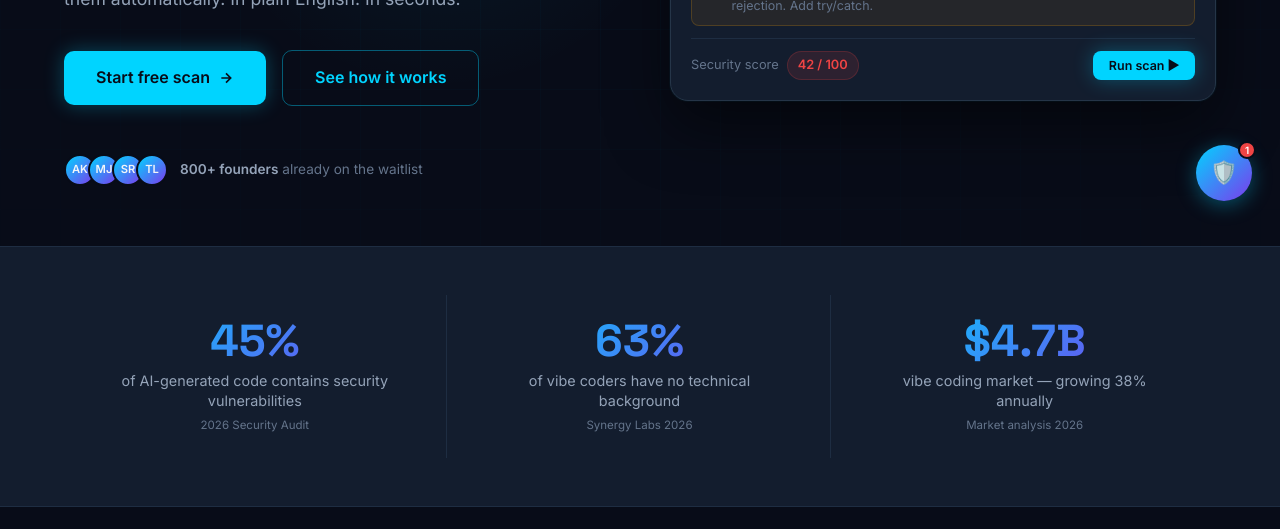
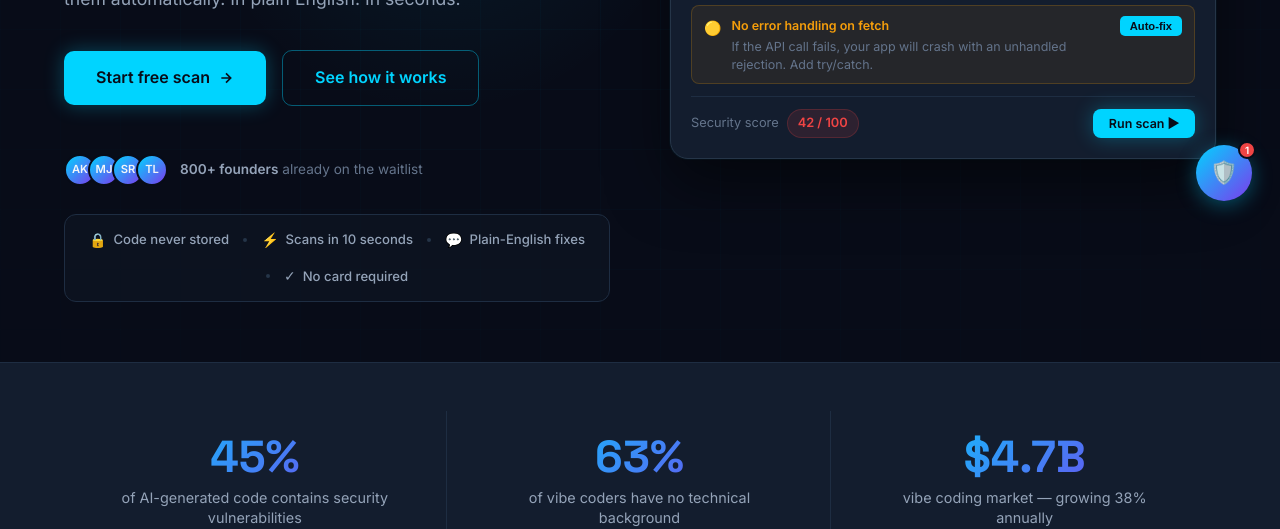
Before and after one commit to SabahatGhauri/vibesafe, a plain HTML site: page index.html in a window 1280 px wide. Shown: the part 571-1100 px from the top of the page. Drawn offline with Linux system fonts and the light colour scheme.

Commit message:
Add files via upload

```diff
--- a/index.html
+++ b/index.html
@@ -231,6 +231,28 @@
   .social-text { font-size: 0.85rem; color: var(--text3); }
   .social-text strong { color: var(--text2); }
 
+  .trust-bar {
+    display: flex; align-items: center; justify-content: center;
+    gap: 14px; flex-wrap: wrap; margin-top: 28px;
+    padding: 14px 20px; border-radius: 12px;
+    background: rgba(17,24,39,0.5);
+    border: 1px solid var(--border);
+    max-width: 640px;
+  }
+  .trust-item {
+    display: flex; align-items: center; gap: 7px;
+    font-size: 0.82rem; font-weight: 500; color: var(--text2);
+    white-space: nowrap;
+  }
+  .trust-icon { font-size: 14px; }
+  .trust-dot { width: 4px; height: 4px; border-radius: 50%; background: var(--border2); }
+  @media (max-width: 640px) {
+    .trust-bar { gap: 10px; padding: 12px 14px; }
+    .trust-item { font-size: 0.75rem; }
+    .trust-dot { display: none; }
+  }
+
+
   /* ── SCAN DEMO WIDGET ── */
   .scan-demo {
     background: var(--surface);
@@ -954,6 +976,17 @@
           <div class="avatar">TL</div>
         </div>
         <span class="social-text"><strong>800+ founders</strong> already on the waitlist</span>
+      </div>
+
+      <!-- TRUST BAR -->
+      <div class="trust-bar">
+        <div class="trust-item"><span class="trust-icon">🔒</span> Code never stored</div>
+        <div class="trust-dot"></div>
+        <div class="trust-item"><span class="trust-icon">⚡</span> Scans in 10 seconds</div>
+        <div class="trust-dot"></div>
+        <div class="trust-item"><span class="trust-icon">💬</span> Plain-English fixes</div>
+        <div class="trust-dot"></div>
+        <div class="trust-item"><span class="trust-icon">✓</span> No card required</div>
       </div>
     </div>
 
```
